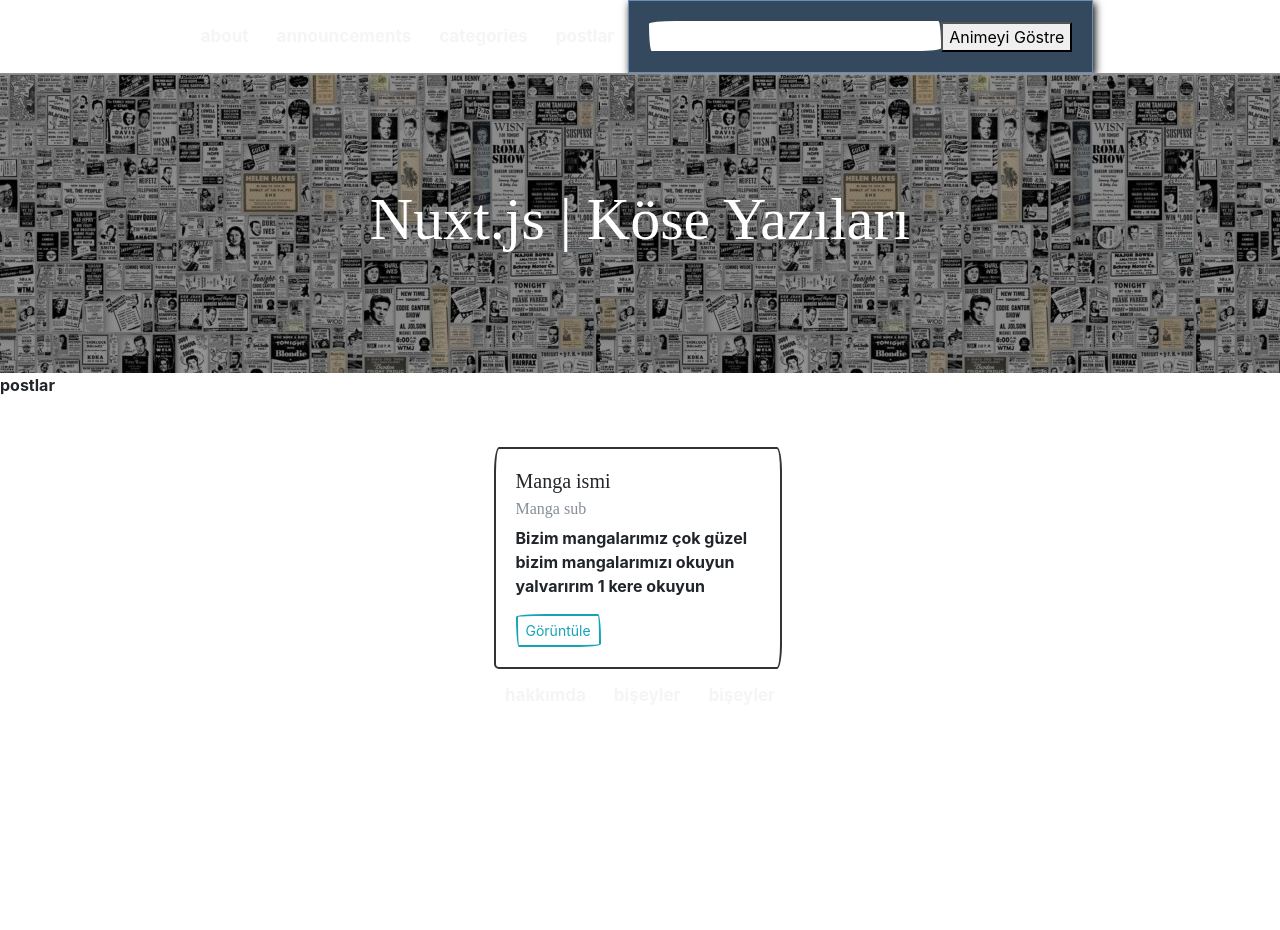
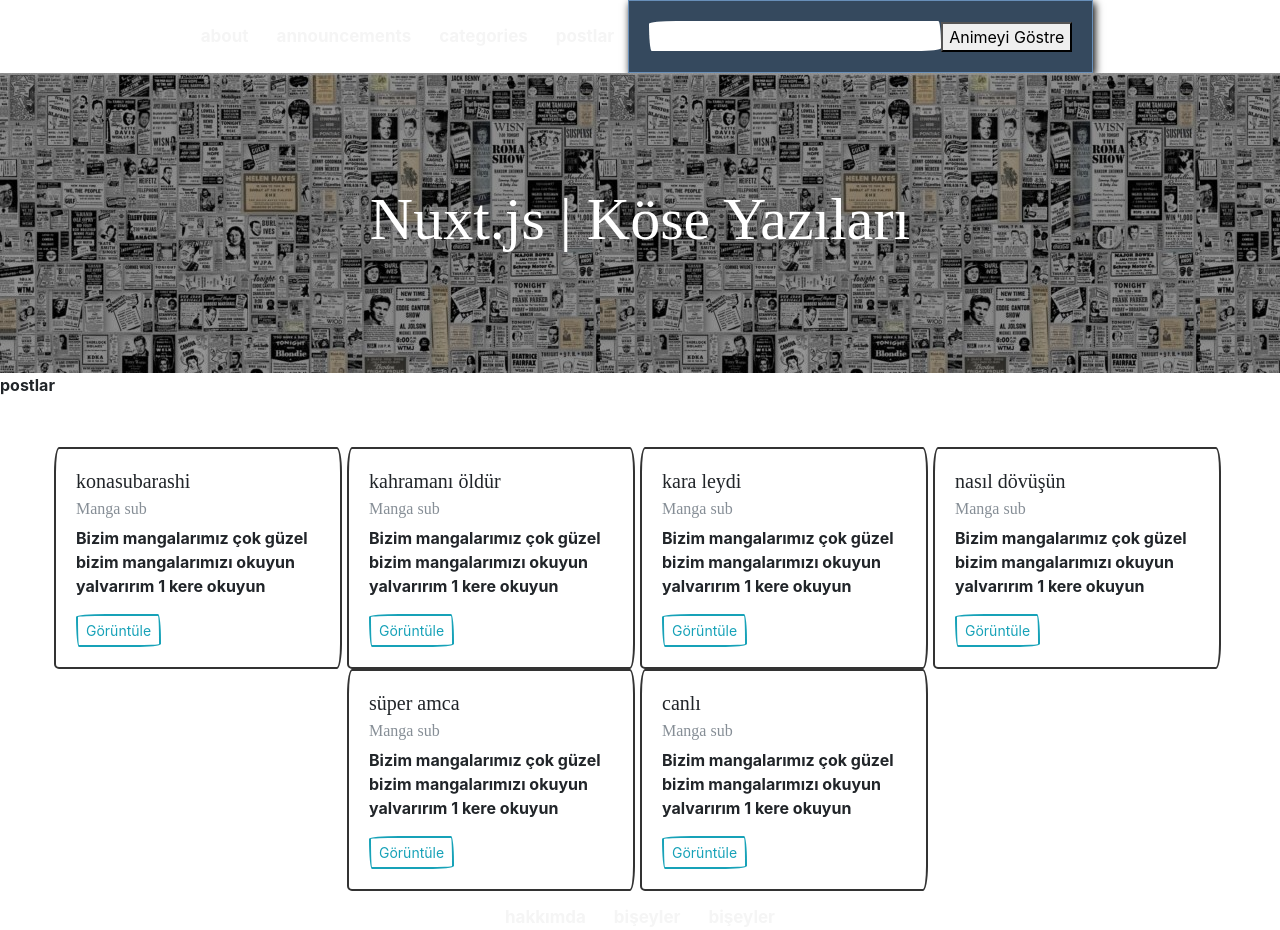
Before and after one commit to dewo66/mangaH, a Nuxt app: page /posts in a window 1280 px wide. Shown: the top 930 px of the page. Before the commit the page ends 800 px from the top, so only its background shows below. Built offline with nearby package versions, Linux system fonts and the light colour scheme; a web font is replaced by a local one.

Commit message:
dynamic manga post
dinamik

```diff
--- a/components/posts/Post.vue
+++ b/components/posts/Post.vue
@@ -1,16 +1,28 @@
 <template>
-    <div  class="card" style="width: 18rem;">
+  <div class="card" style="width: 18rem">
     <div class="card-body">
-            <h5 class="card-title">Manga ismi</h5>
+      <h5 class="card-title">{{ post.mangaName }}</h5>
       <h6 class="card-subtitle mb-2 text-muted">Manga sub</h6>
-            <p class="card-text">Bizim mangalarımız çok güzel bizim mangalarımızı okuyun yalvarırım 1 kere okuyun</p>
-            <div class="admin-button-container" v-if="isAdmin" >
-            <a href="#" @click.prevent="$router.push('/admin/1')"  class="btn btn-outline-warning btn-sm">Düzenle</a>
+      <p class="card-text">
+        Bizim mangalarımız çok güzel bizim mangalarımızı okuyun yalvarırım 1
+        kere okuyun
+      </p>
+      <div class="admin-button-container" v-if="isAdmin">
+        <a
+          href="#"
+          @click.prevent="$router.push('/admin/1')"
+          class="btn btn-outline-warning btn-sm"
+          >Düzenle</a
+        >
         <a href="#" class="btn btn-outline-danger btn-sm">Sil</a>
       </div>
-            <div class="admin-button-container" v-else >
-                <a href="#" @click.prevent="$router.push('/posts/1')" class="btn btn-outline-info btn-sm">Görüntüle</a>
-
+      <div class="admin-button-container" v-else>
+        <a
+          href="#"
+          @click.prevent="$router.push('/posts/1')"
+          class="btn btn-outline-info btn-sm"
+          >Görüntüle</a
+        >
       </div>
     </div>
   </div>
@@ -19,9 +31,13 @@
 export default {
   props: {
     isAdmin: {
-            required : true,
-            type : Boolean
-        }
-    }
-}
+      required: true,
+      type: Boolean,
+    },
+    post: {
+      required: true,
+      type: Array,
+    },
+  },
+};
 </script>
--- a/components/posts/PostList.vue
+++ b/components/posts/PostList.vue
@@ -1,39 +1,38 @@
 <template>
-    <div class="container-fluid ">
-    <Post :is-admin="isAdmin" />
+  <div class="container-fluid">
+    <Post :post="post" v-for="post in posts" :is-admin="isAdmin" :key="post.id" />
   </div>
-
 </template>
 
-
 <script>
-    import Post from './Post';
+import Post from "./Post";
 export default {
-    components:{
-        Post
+  components: {
+    Post,
   },
-    props:{
+  props: {
     isAdmin: {
-            type : Boolean,
+      type: Boolean,
       required: false,
-            default:false
-        }
-
-    }
-    }
+      default: false,
+    },
+    posts: {
+      required: true,
+      type: Array,
+    },
+  },
+};
 </script>
 
-    <style scoped >
-        .container-fluid{
+<style scoped>
+.container-fluid {
   display: flex;
   flex-wrap: wrap;
   justify-content: center;
   align-items: center;
   margin-top: 50px;
-
 }
 .container-fluid div {
   margin-right: 5px;
 }
-
 </style>
--- a/layouts/error.vue
+++ b/layouts/error.vue
@@ -1,7 +1,7 @@
 <template>
     <div class="error-page">
         <h1>Öyle bi sayfam yok</h1>
-        <p>Dilersen seni kurtarırım ama yal...</p>
+        <p>Dilersen seni kurtarırım ama neyse...</p>
     </div>
 </template>
 <style>
--- a/pages/posts/index.vue
+++ b/pages/posts/index.vue
@@ -1,12 +1,54 @@
 <template>
-    <div>postlar
-    <PostListVue/></div>
+  <div>postlar
+    <PostListVue :posts="mangaData"  /></div>
 </template>
 <script>
-import PostListVue from '../../components/posts/PostList.vue';
+import PostListVue from "../../components/posts/PostList.vue";
 export default {
-   components : {
-    PostListVue
-   }
-}
+  components: {
+    PostListVue,
+  },
+  data() {
+    return {
+      mangaData: [
+        {
+          mangaName: "konasubarashi",
+          bolumSayisi: 22,
+          durumu: "devam ediyor...",
+          img: "şimdillik boş",
+        },
+        {
+          mangaName: "kahramanı öldür",
+          bolumSayisi: 43,
+          durumu: "devam ediyor...",
+          img: "şimdillik boş",
+        },
+        {
+          mangaName: "kara leydi",
+          bolumSayisi: 55,
+          durumu: "devam ediyor...",
+          img: "şimdillik boş",
+        },
+        {
+          mangaName: "nasıl dövüşün",
+          bolumSayisi: 33,
+          durumu: "devam ediyor...",
+          img: "şimdillik boş",
+        },
+        {
+          mangaName: "süper amca",
+          bolumSayisi: 26,
+          durumu: "devam ediyor...",
+          img: "şimdillik boş",
+        },
+        {
+          mangaName: "canlı",
+          bolumSayisi: 35,
+          durumu: "devam ediyor...",
+          img: "şimdillik boş",
+        },
+      ],
+    };
+  },
+};
 </script>
```
Also changed, not shown: components/posts/PostDetail.vue (+28 -11 lines). Lines whose indentation alone changed are shown as unchanged.
